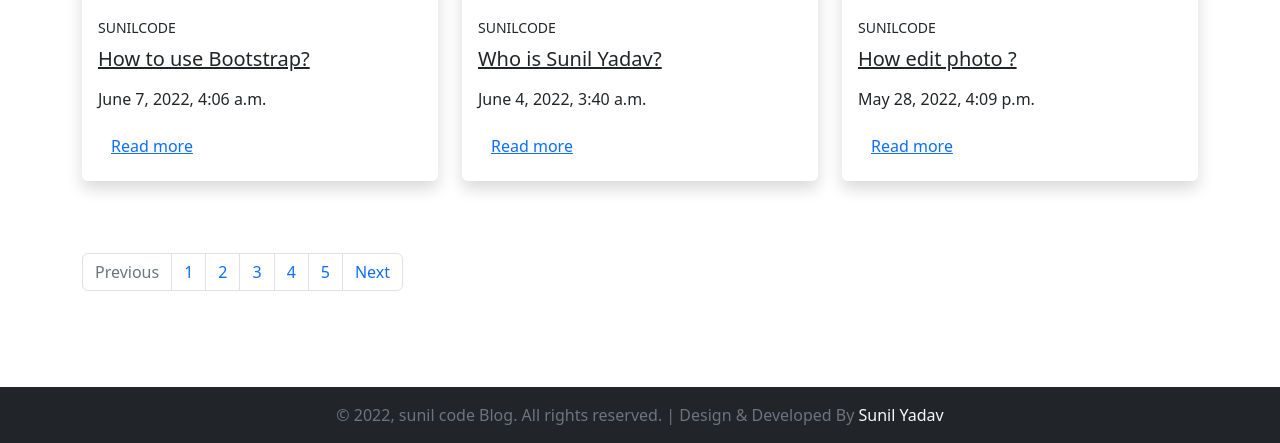
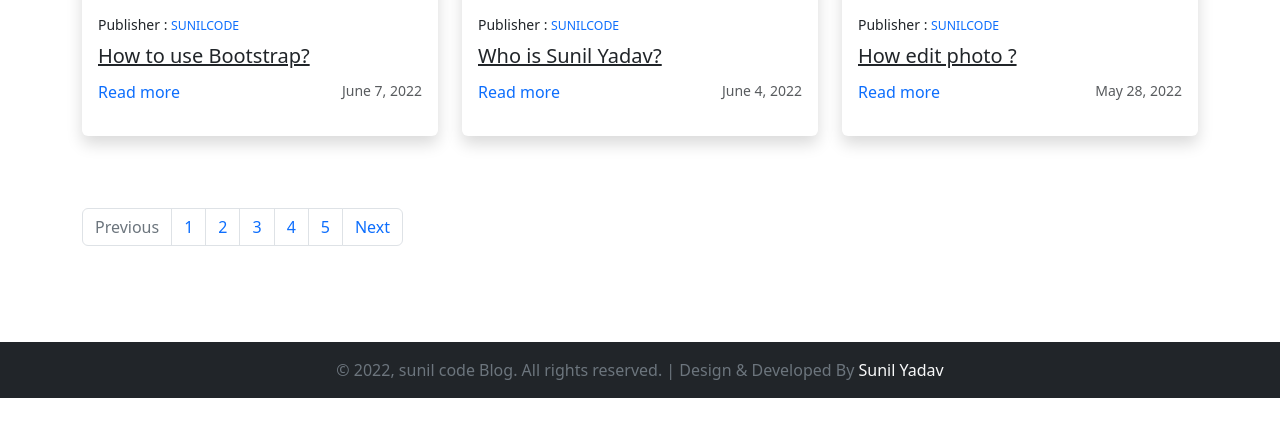
Before and after one commit to sunilyadav-web/Blog-Project, a Django app: page / in a window 1280 px wide. Shown: the part 796-1239 px from the top of the page. After the commit the page ends 1194 px from the top, so only its background shows below. Run offline with Django 4.2, Linux system fonts and the light colour scheme; data comes from the database, SQL or seed files in the repository; some web fonts are replaced.

Commit message:
Changes in blog cart UI

```diff
--- a/templates/blog/home.html
+++ b/templates/blog/home.html
@@ -9,7 +9,7 @@
         <div class="bg-white rounded-lg shadow p-5"><strong
             class="text-uppercase text-secondary d-inline-block mb-2 text-sm">Featured Blog</strong>
             <h4 class="mb-3">{{featured_blog.title}}</h4>
-          <p class="text-muted">{{featured_blog.content | safe | truncatechars:350}}</p><a class="btn btn-link p-0" href="{% url 'blog_detail' featured_blog.slug%}">Continue reading
+          <p class="text-muted">{{featured_blog.content | safe | truncatechars:350}}</p><a class="text-decoration-none p-0 " href="{% url 'blog_detail' featured_blog.slug%}">Continue reading
             <i class="fa fa-long-arrow-alt-right"></i></a>
         </div>
       </div>
@@ -24,12 +24,13 @@
       <div class="col-lg-4 col-sm-6 mb-4 hover-animate">
         <div class="card shadow border-0 h-100"><a href="{% url 'blog_detail' blog.slug %}"><img
               class=" card-img-top" src="{{blog.image.url}}" alt="..." style="object-fit:cover ; aspect-ratio: 16/ 10;" /></a>
-          <div class="card-body"><a class="text-uppercase text-decoration-none text-body text-sm letter-spacing-2"
-              href="{% url 'blog_publisher' blog.user.username %}"><small>{{blog.user.username}}</small></a>
+          <div class="card-body">
+            <small>Publisher :
+             <a class="text-uppercase text-decoration-none text-primary text-sm letter-spacing-2"
+              href="{% url 'blog_publisher' blog.user.username %}"><small>{{blog.user.username}}</small></a></small>
             <h5 class="my-2"><a class="text-dark" href="{% url 'blog_detail' blog.slug %}">{{blog.title}} </a></h5>
-            <p class="text-gray-500 text-sm my-3"><i class="far fa-clock mr-2"></i>{{blog.created_at}}</p>
             <!-- <p class="my-2 text-muted text-sm">{{ blog.content | safe }} </p> -->
-            <a class="btn btn-link pl-0" href="{% url 'blog_detail' blog.slug %}">Read more<i class="fa fa-long-arrow-alt-right ml-2"></i></a>
+            <p class="justify-content-between d-flex align-itmes-center pt-1"><a class="text-decoration-none" href="{% url 'blog_detail' blog.slug %}">Read more<i class="fa fa-long-arrow-alt-right ml-2"></i></a><small class='opacity-75'>{{blog.created_at | date}}</small></p>
           </div>
         </div>
       </div>
```
